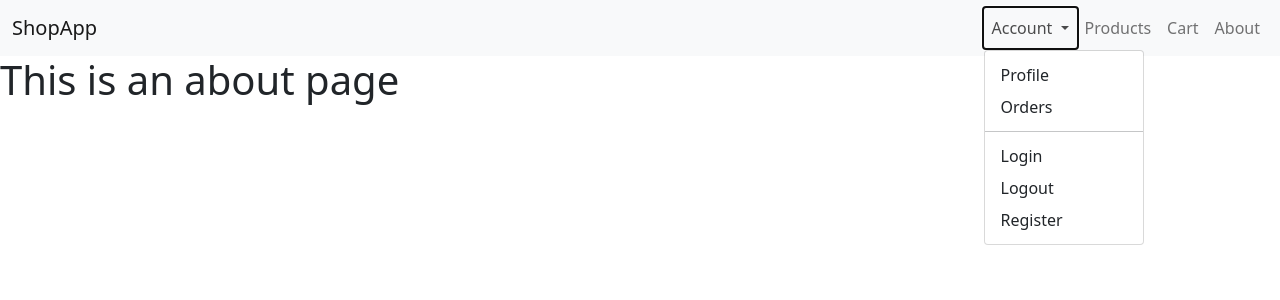
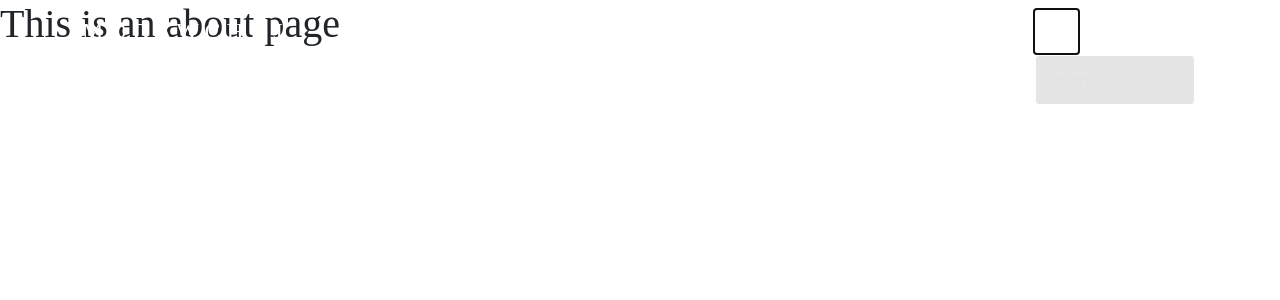
Before and after one commit to Schabowyz/FashionApp, a Django app: page /about in a window 1280 px wide, after a click on "cart". Shown: the top 300 px of the page. Run offline with Django 4.2, Linux system fonts and the light colour scheme.

Commit message:
Finished landing page

```diff
--- a/base/static/base/styles.css
+++ b/base/static/base/styles.css
@@ -24,7 +24,7 @@ img {
     stroke-dasharray: 140 540;
     stroke-dashoffset: -474;
     stroke-width: 8px;
-    stroke: #19f6e8;
+    stroke: rgba(255, 255, 255, 0.7);
 }
 
 .text {
--- a/templates/layout_main.html
+++ b/templates/layout_main.html
@@ -14,36 +14,90 @@
     </head>
     <body>
 
+        <style>
+            body {
+                font-family: 'Andale Mono';
+            }
+
+            .navbar-brand {
+                font-size: 24px;
+            }
+
+            .nav-link {
+                font-size: 18px;
+            }
+
+            .custom-transparent {
+                background-color: rgb(0, 0, 0, 0.0);
+            }
+
+            .custom-almost-transparent {
+                background-color: rgb(0, 0, 0, 0.1);
+                border-color: rgba(255, 255, 255, 0.1);
+            }
+
+            .custom-onclick:active {
+                color: rgba(255, 255, 255, 0.3) !important;
+                background-color: rgba(255, 255, 255, 0.3) !important;
+            }
+
+            .dropdown:hover>.dropdown-menu {
+                display: block;
+            }
+
+            .dropdown>.dropdown-toggle:active {
+            /*Without this, clicking will make it sticky*/
+                pointer-events: none;
+            }
+
+         </style>
+
         <!-- Page navigation -->
-        <nav class="navbar navbar-expand-lg navbar-light bg-light">
-            <div class="container-fluid">
-                <a class="navbar-brand" href="{% url 'base:index' %}">ShopApp</a>
+        <nav class="navbar navbar-expand-lg navbar-dark custom-transparent fixed-top">
+            <div class="container">
+                <a class="navbar-brand" href="{% url 'base:index' %}">M O D A W C H U J</a>
                 <button class="navbar-toggler" type="button" data-bs-toggle="collapse" data-bs-target="#navbarSupportedContent" aria-controls="navbarSupportedContent" aria-expanded="false" aria-label="Toggle navigation">
                     <span class="navbar-toggler-icon"></span>
                 </button>
                 <div class="collapse navbar-collapse" id="navbarSupportedContent">
                     <ul class="navbar-nav ms-auto mb-2 mb-lg-0">
                         <li class="nav-item dropdown">
-                            <a class="nav-link dropdown-toggle" href="#" id="navbarDropdown" role="button" data-bs-toggle="dropdown" aria-expanded="false">
-                                Account
-                            </a>
-                            <ul class="dropdown-menu" aria-labelledby="navbarDropdown">
-                                <li><a class="dropdown-item" href="{% url 'user:profile' %}">Profile</a></li>
-                                <li><a class="dropdown-item" href="{% url 'user:orders' %}">Orders</a></li>
-                                <li><hr class="dropdown-divider"></li>
-                                <li><a class="dropdown-item" href="{% url 'user:login' %}">Login</a></li>
-                                <li><a class="dropdown-item" href="#">Logout</a></li>
-                                <li><a class="dropdown-item" href="{% url 'user:register' %}">Register</a></li>
-                            </ul>
+
                             <li class="nav-item">
-                                <a class="nav-link" href="{% url 'items:search' %}">Products</a>
+                                <a class="nav-link" href="{% url 'items:search' %}">shop</a>
                             </li>
+
+                            <div class="dropdown">
+                                <a class="nav-item nav-link" href="#" id="navbarDropdown" role="button" data-bs-toggle="dropdown" aria-expanded="false">cart</a>
+                                <ul class="dropdown-menu dropdown-menu-dark custom-almost-transparent" aria-labelledby="navbarDropdown">
+                                    {% if not cart %}
+                                        <li><a class="dropdown-item custom-onclick" href="#">empty</a></li>
+                                    {% else %}
+                                        {% for item in cart %}
+                                            <li><a class="dropdown-item custom-onclick" href="#">item</a></li>
+                                        {% endfor %}
+                                        <li><hr class="dropdown-divider"></li>
+                                        <li><a class="dropdown-item custom-onclick" href="{% url 'cart:cart' %}">go to cart</a></li>
+                                    {% endif %}
+                                </ul>
+                            </div>
+
+                            <div class="dropdown">
+                                <a class="nav-item nav-link" href="#" id="navbarDropdown" role="button" data-bs-toggle="dropdown" aria-expanded="false">profile</a>
+                                <ul class="dropdown-menu dropdown-menu-dark custom-almost-transparent" aria-labelledby="navbarDropdown">
+                                    <li><a class="dropdown-item custom-onclick" href="{% url 'user:profile' %}">your profile</a></li>
+                                    <li><a class="dropdown-item custom-onclick" href="{% url 'user:orders' %}">your orders</a></li>
+                                    <li><hr class="dropdown-divider"></li>
+                                    <li><a class="dropdown-item custom-onclick" href="{% url 'user:login' %}">login</a></li>
+                                    <li><a class="dropdown-item custom-onclick" href="#">logout</a></li>
+                                    <li><a class="dropdown-item custom-onclick" href="{% url 'user:register' %}">register</a></li>
+                                </ul>
+                            </div>
+
                             <li class="nav-item">
-                                <a class="nav-link" href="{% url 'cart:cart' %}">Cart</a>
+                                <a class="nav-link" href="{% url 'base:about' %}">about</a>
                             </li>
-                            <li class="nav-item">
-                                <a class="nav-link" href="{% url 'base:about' %}">About</a>
-                            </li>
+
                         </li>
                     </ul>
                 </div>
```
Also changed, not shown: base/templates/base/index.html (+65 -0 lines).
